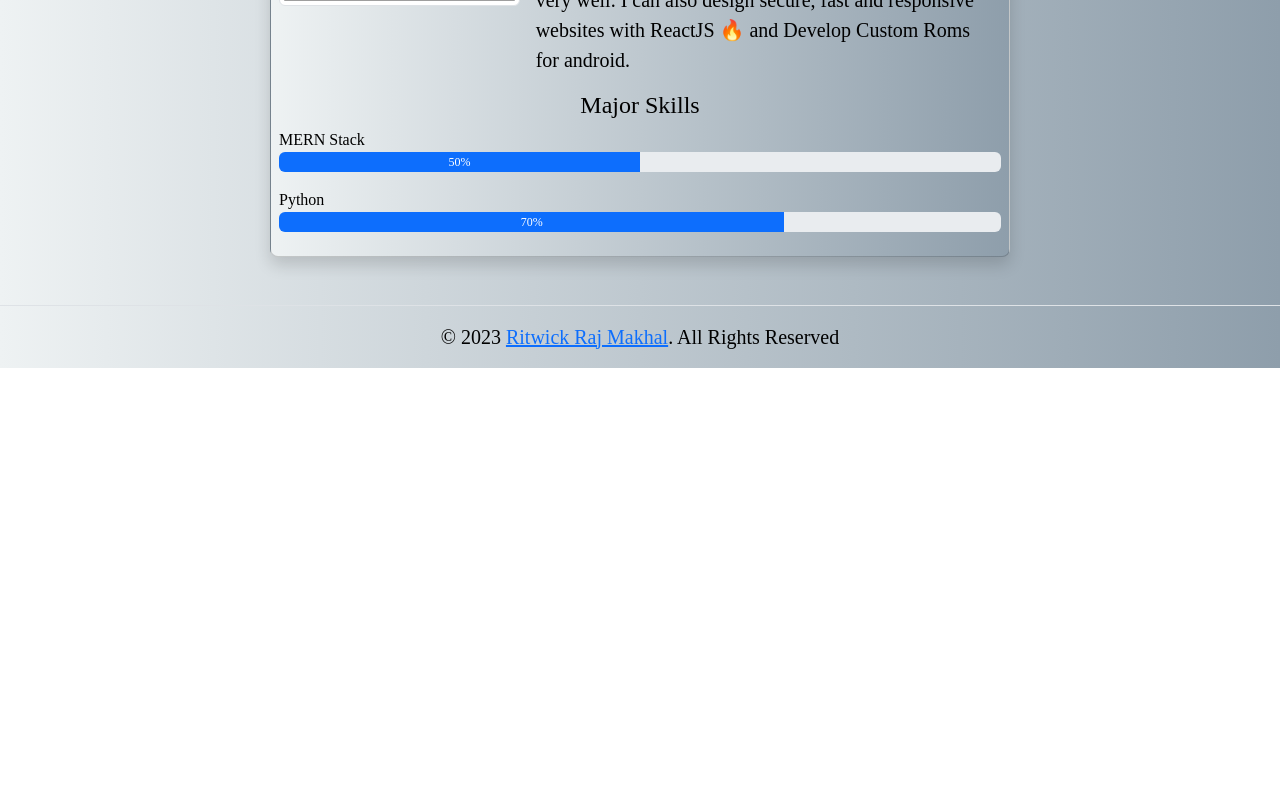
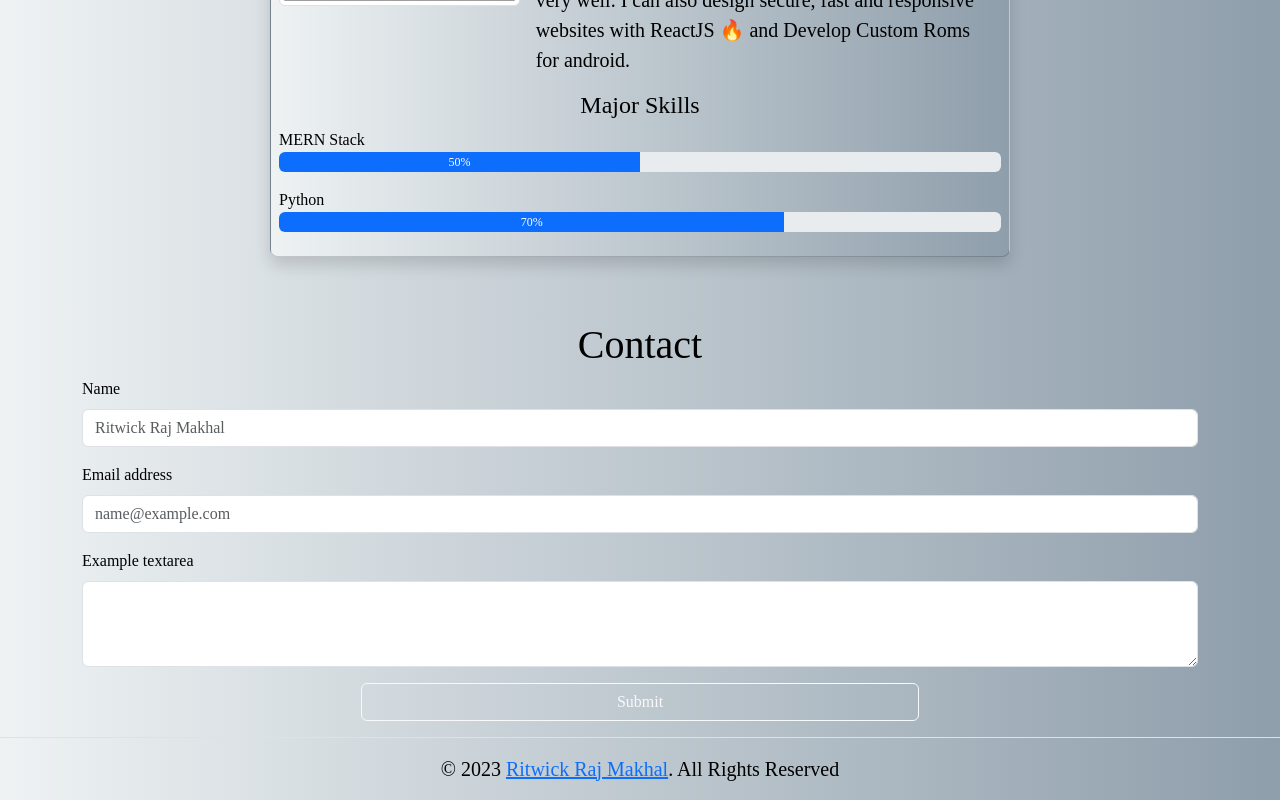
Before and after one commit to ritwickrajmakhal/ritwickrajmakhal.github.io, a React (Create React App) app: page / in a window 1280 px wide. Shown: the part 1970-2770 px from the top of the page. Before the commit the page ends 2338 px from the top, so only its background shows below. Built offline with nearby package versions, Linux system fonts and the light colour scheme; grey boxes are pictures that could not be loaded; a web font is replaced by a local one.

Commit message:
go to top button, contact page added

```diff
--- a/src/App.js
+++ b/src/App.js
@@ -6,15 +6,18 @@ import Home from './components/Home';
 import Portfolio from './components/Portfolio';
 import About from './components/About';
 import Footer from './components/Footer';
+import Contact from './components/Contact';
 
 function App() {
   const [darkMode, setDarkMode] = useState(false);
   return (
     <div className="App">
+      <a href='#home'><i className="fa-solid fa-arrow-up position-fixed p-2 text-light fs-5 m-3 rounded-circle border bottom-0 end-0"></i></a>
       <Navbar darkMode={darkMode} setDarkMode={setDarkMode} nav={data.website.nav} />
       <Home darkMode={darkMode} home={{ name: data.website.user.name, socialHandles: data.website.user.socialHandles}} />
       <Portfolio darkMode={darkMode} portfolios={data.website.portfolios} />
       <About darkMode={darkMode} about={data.website.user}/>
+      <Contact darkMode={darkMode} />
       <Footer darkMode={darkMode} footer={data.website.user}/>
     </div>
   );
--- /dev/null
+++ b/src/components/Contact.js
@@ -0,0 +1,40 @@
+import React from 'react'
+import { useForm, ValidationError } from '@formspree/react';
+export default function Contact(props) {
+    const [state, handleSubmit] = useForm("mdoravon");
+    return (
+        <div id='contact' className={props.darkMode ? 'dark text-bg-dark' : 'light text-bg-light'}>
+            <div className="container py-3">
+                <h1 className='text-center'>Contact</h1>
+                {state.succeeded ?
+                    <div className="alert alert-warning alert-dismissible fade show mb-3" role="alert">
+                        Thank you for reaching out! I'll get back to you shortly.
+                        <button type="button" className="btn-close" data-bs-dismiss="alert" aria-label="Close"></button>
+                    </div>
+                    :
+                    <form onSubmit={handleSubmit}>
+                        <input name="subject" value="Portfolio Website Contact" hidden disabled />
+                        <div className="mb-3">
+                            <label htmlFor="exampleFormControlInput1" className="form-label">Name</label>
+                            <input type="text" name="name" className="form-control" id="exampleFormControlInput1" placeholder="Ritwick Raj Makhal" />
+                            <ValidationError prefix="Name" field="name" errors={state.errors} />
+                        </div>
+                        <div className="mb-3">
+                            <label htmlFor="exampleFormControlInput1" className="form-label">Email address</label>
+                            <input type="email" name="email" className="form-control" id="exampleFormControlInput1" placeholder="name@example.com" />
+                            <ValidationError prefix="Email" field="email" errors={state.errors} />
+                        </div>
+                        <div className="mb-3">
+                            <label htmlFor="exampleFormControlTextarea1" className="form-label">Example textarea</label>
+                            <textarea name="message" className="form-control" id="exampleFormControlTextarea1" rows="3"></textarea>
+                            <ValidationError prefix="Message" field="message" errors={state.errors} />
+                        </div>
+                        <div className="d-grid gap-2 col-6 mx-auto">
+                            <button className='btn btn-outline-light' type="submit" disabled={state.submitting}>Submit</button>
+                        </div>
+                    </form>
+                }
+            </div>
+        </div>
+    )
+}
```
